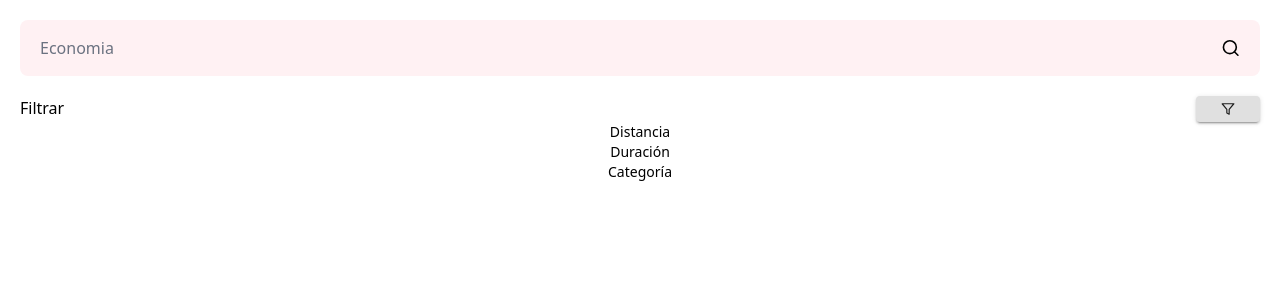
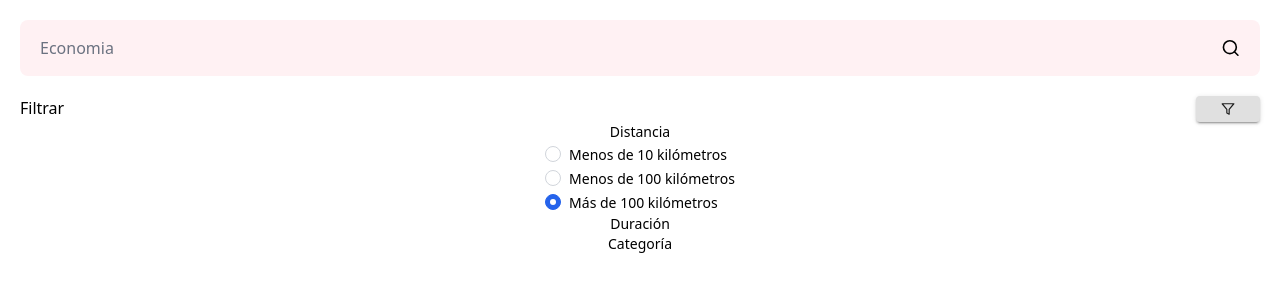
Before and after one commit to obnol/anylearn-web, a React (Create React App) app: page /search in a window 1280 px wide. Shown: the top 300 px of the page. Built offline with nearby package versions, Linux system fonts and the light colour scheme.

Commit message:
radio buttons WIP

```diff
--- a/src/app/search/components/filters.jsx
+++ b/src/app/search/components/filters.jsx
@@ -1,6 +1,7 @@
-import { Button } from "@material-ui/core";
+import { Button, Checkbox, FormControlLabel, FormGroup, RadioGroup, Radio } from "@material-ui/core";
 import { render } from "@testing-library/react";
 import { root } from "postcss";
+
 import React, { useState } from "react";
 import { FiFilter } from 'react-icons/fi';
 
@@ -35,6 +36,28 @@ const Filters = () => {
                             <div className='flex h-full w-full justify-center items-center'>
                                 <p className='font-medium text-sm text-black'>Distancia</p>
                             </div>
+                            <div class="flex justify-center">
+                                <div>
+                                    <div class="form-check">
+                                        <input class="form-check-input appearance-none rounded-full h-4 w-4 border border-gray-300 bg-white checked:bg-blue-600 checked:border-blue-600 focus:outline-none transition duration-200 mt-1 align-top bg-no-repeat bg-center bg-contain float-left mr-2 cursor-pointer" type="radio" name="flexRadioDefault" id="flexRadioDefault1"/>
+                                            <label class="form-check-label inline-block font-medium text-sm text-black" for="flexRadioDefault1">
+                                                Menos de 10 kilómetros
+                                            </label>
+                                    </div>
+                                    <div class="form-check">
+                                        <input class="form-check-input appearance-none rounded-full h-4 w-4 border border-gray-300 bg-white checked:bg-blue-600 checked:border-blue-600 focus:outline-none transition duration-200 mt-1 align-top bg-no-repeat bg-center bg-contain float-left mr-2 cursor-pointer" type="radio" name="flexRadioDefault" id="flexRadioDefault2" checked/>
+                                            <label class="form-check-label inline-block font-medium text-sm text-black" for="flexRadioDefault2">
+                                                Menos de 100 kilómetros
+                                            </label>
+                                    </div>
+                                    <div class="form-check">
+                                        <input class="form-check-input appearance-none rounded-full h-4 w-4 border border-gray-300 bg-white checked:bg-blue-600 checked:border-blue-600 focus:outline-none transition duration-200 mt-1 align-top bg-no-repeat bg-center bg-contain float-left mr-2 cursor-pointer" type="radio" name="flexRadioDefault" id="flexRadioDefault2" checked/>
+                                            <label class="form-check-label inline-block font-medium text-sm text-black" for="flexRadioDefault2">
+                                                Más de 100 kilómetros
+                                            </label>
+                                    </div>
+                                </div>
+                            </div>
                             <div className='flex h-full w-full justify-center items-center'>
                                 <p className='font-medium text-sm text-black'>Duración</p>
                             </div>
```
Lines whose indentation alone changed are shown as unchanged.
